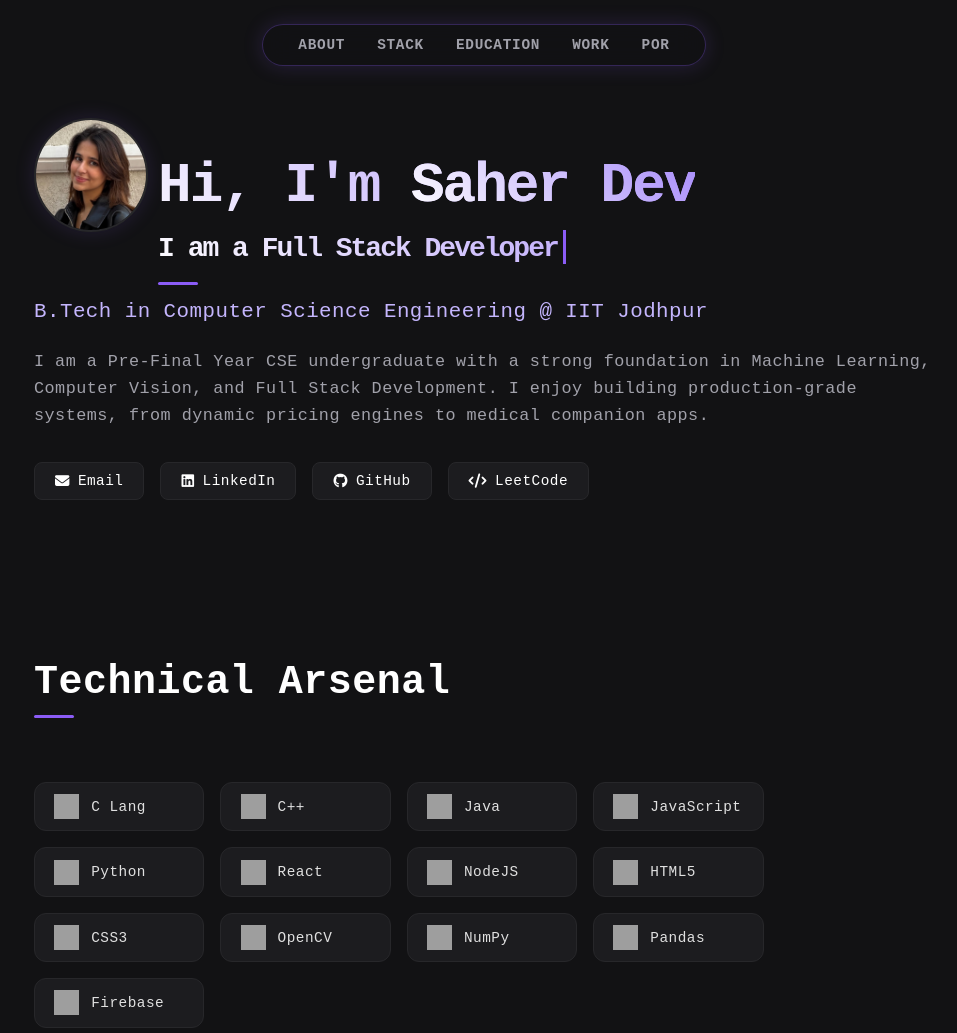
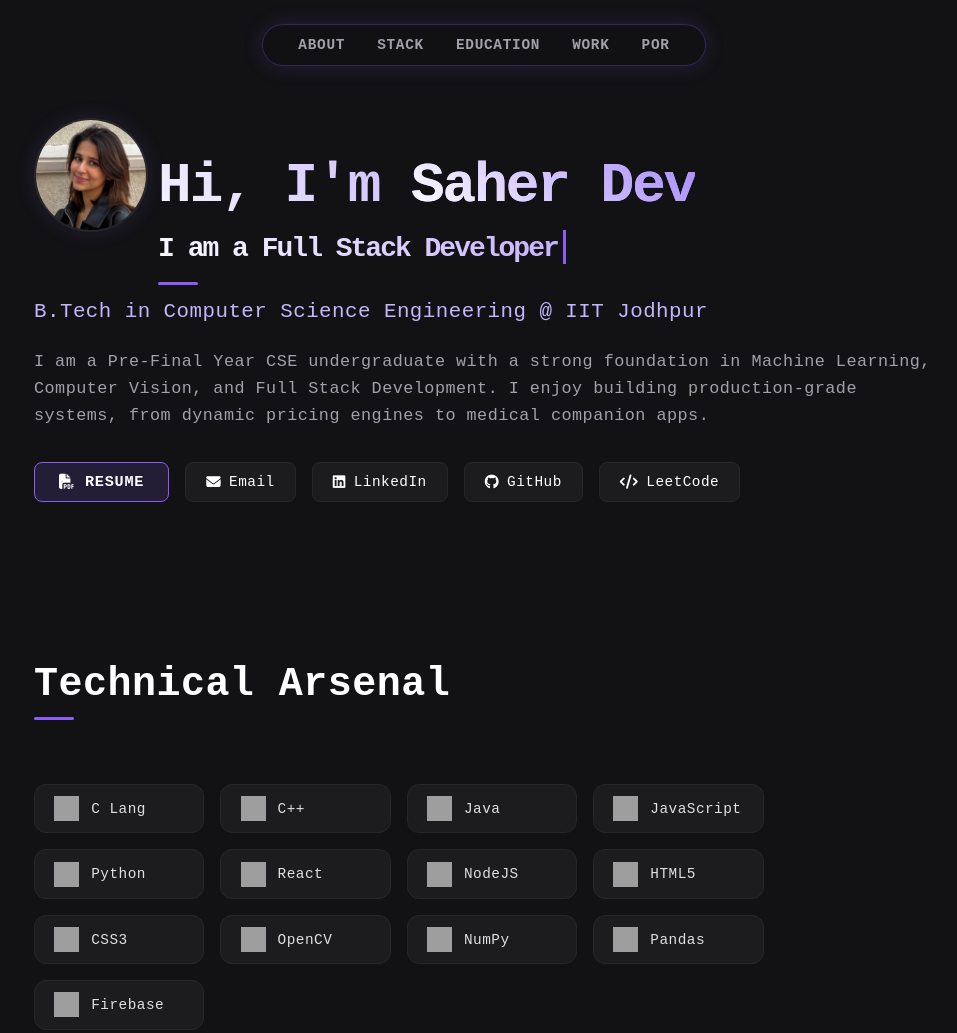
Before and after one commit to saherdev017/saher_portfolio, a plain HTML site: page index.html in a window 1280 px wide. Shown: the top 1033 px of the page, without its empty margins (156-1113 px from the left). Drawn offline with Linux system fonts and the light colour scheme; grey boxes are pictures that could not be loaded; a web font is replaced by a local one.

Commit message:
Add files via upload

```diff
--- a/index.html
+++ b/index.html
@@ -551,6 +551,54 @@
     @media (max-width: 700px) {
         .hero-name { font-size: 2.5em; }
     }
+
+    /* --- Resume / CV Button (Special Style) --- */
+    .resume-btn {
+        background: rgba(139, 92, 246, 0.15); /* Subtle Violet Tint */
+        border: 1px solid var(--accent-border);
+        color: #fff;
+        padding: 10px 24px;
+        border-radius: 8px;
+        font-size: 0.95em;
+        font-weight: 700;
+        display: flex;
+        align-items: center;
+        gap: 10px;
+        transition: all 0.3s cubic-bezier(0.4, 0, 0.2, 1);
+        text-transform: uppercase;
+        letter-spacing: 0.05em;
+        position: relative;
+        overflow: hidden; /* Contains the shine */
+        text-decoration: none;
+    }
+
+    /* The 'Shine' Effect */
+    .resume-btn::before {
+        content: '';
+        position: absolute;
+        top: 0;
+        left: -100%;
+        width: 100%;
+        height: 100%;
+        background: linear-gradient(
+            90deg,
+            transparent,
+            rgba(255, 255, 255, 0.2),
+            transparent
+        );
+        transition: 0.5s;
+    }
+
+    /* Hover State */
+    .resume-btn:hover {
+        box-shadow: 0 0 25px rgba(139, 92, 246, 0.5); /* Strong Glow */
+        transform: translateY(-3px);
+        background: var(--accent-border); /* Solid Violet on hover */
+    }
+
+    .resume-btn:hover::before {
+        left: 100%; /* Triggers the shine sweep */
+    }
   </style>
 </head>
 <body>
@@ -583,7 +631,11 @@
         I enjoy building production-grade systems, from dynamic pricing engines to medical companion apps.
       </p>
 
-      <div class="hero-contact">
+     <div class="hero-contact">
+        <a href="https://drive.google.com/file/d/1W3VF2VHPks957WnJc8QofLUkxBYykVT7/view?usp=drive_link" target="_blank" class="resume-btn">
+            <i class="fas fa-file-pdf"></i> Resume
+        </a>
+
         <a href="mailto:b23cs1059@iitj.ac.in" class="social-btn"><i class="fas fa-envelope"></i> Email</a>
         <a href="https://www.linkedin.com/in/saher-dev-a8191428a/" target="_blank" class="social-btn"><i class="fab fa-linkedin"></i> LinkedIn</a>
         <a href="https://github.com/saherdev017" target="_blank" class="social-btn"><i class="fab fa-github"></i> GitHub</a>
```
